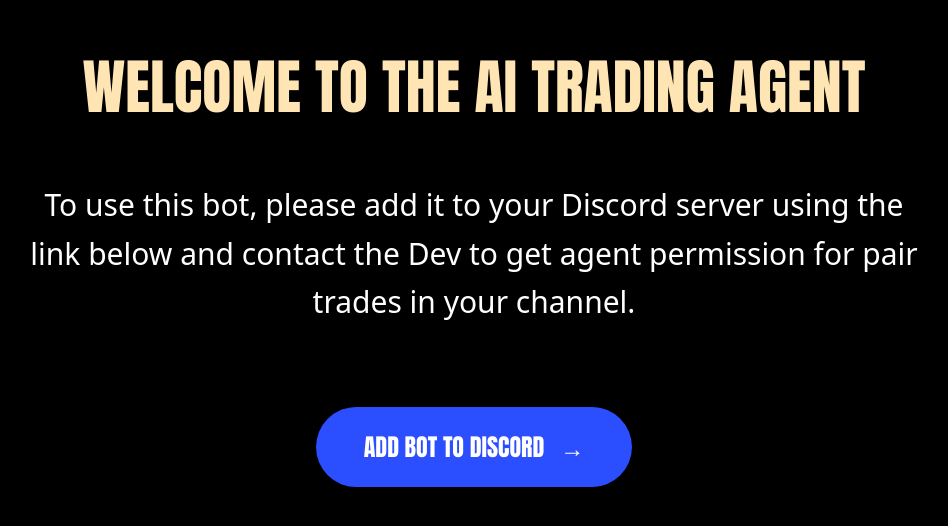
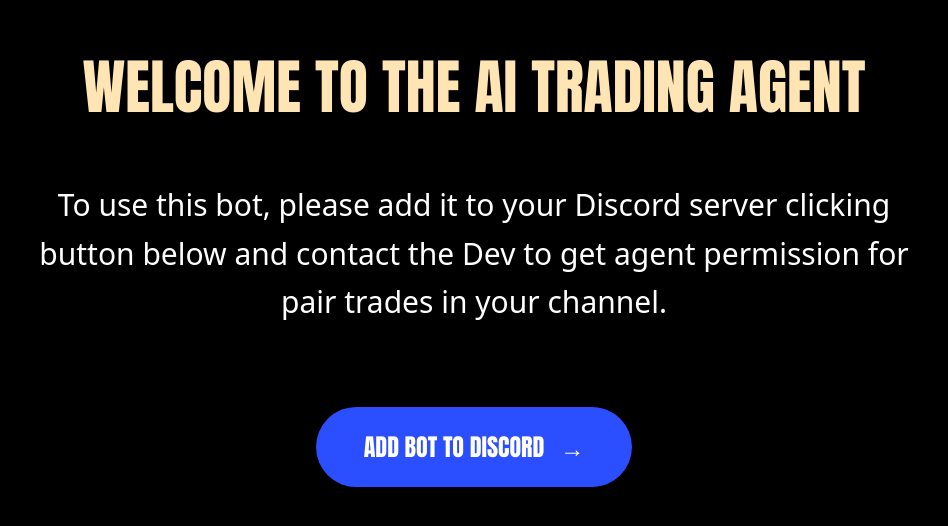
Before and after one commit to Yadheedhya06/ai-agent-pair-trader, a Next.js app: page / in a window 1280 px wide. Shown: the part 128-654 px from the top of the page, without its empty margins (166-1114 px from the left). Built offline with nearby package versions, Linux system fonts and the light colour scheme.

Commit message:
update desc

```diff
--- a/src/app/page.tsx
+++ b/src/app/page.tsx
@@ -7,7 +7,7 @@
                 </h1>
 
                 <p className="text-white text-3xl mb-20 leading-relaxed">
-                    To use this bot, please add it to your Discord server using the link below and contact the Dev to get agent permission for pair trades in your channel.
+                    To use this bot, please add it to your Discord server clicking button below and contact the Dev to get agent permission for pair trades in your channel.
                 </p>
 
                 <a
```
